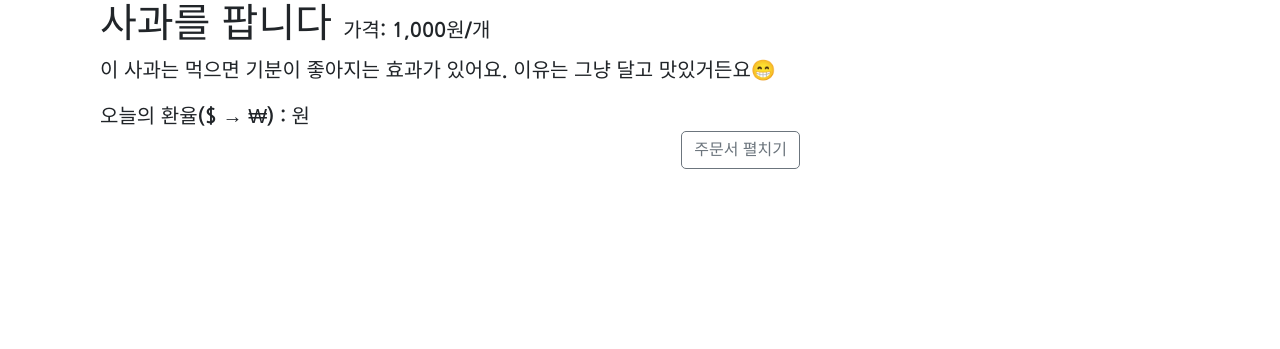
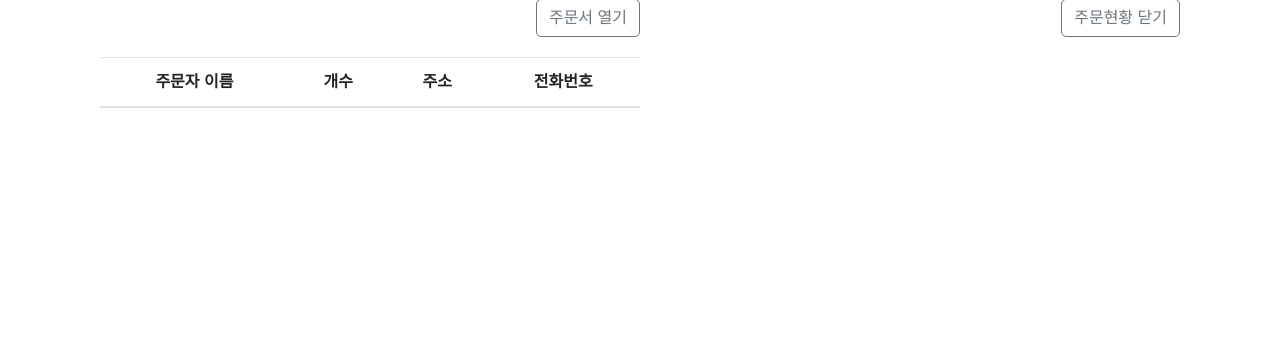
Before and after one commit to kimcno3/sparta, a Flask app: page / in a window 1280 px wide. Shown: the part 451-800 px from the top of the page. Run offline with Flask 2, Linux system fonts and the light colour scheme; data that the repository does not hold is empty; some libraries are stand-ins or nearby versions.

Commit message:
주문서, 주문현황 열기/닫기 기능 추가

```diff
--- a/homework/static/js/script.js
+++ b/homework/static/js/script.js
@@ -3,14 +3,36 @@
     order_listing();
 });
 
-function openClose() {
+function openClose_orderBox() {
     if ($('#order-box').css('display') == 'block') {
         $('#order-box').hide();
-        $('#orderbox-button').text('주문서 펼치기');
+        $('#orderbox-button').text('주문서 열기');
+    } else if ($('#orderlist-table').css('display') == 'table') {
+        $('#orderlist-table').hide();
+        $('#orderlist-button').text('주문현황 열기');
+        $('#order-box').show();
+        $('#orderbox-button').text('주문서 닫기');
+    }else {
+        $('#order-box').show();
+        $('#orderbox-button').text('주문서 닫기');
+    }
+
+}
+
+function openClose_orderlist() {
+    if ($('#orderlist-table').css('display') == 'table') {
+        $('#orderlist-table').hide();
+        $('#orderlist-button').text('주문현황 열기');
+    } else if ($('#order-box').css('display') == 'block') {
+        $('#order-box').hide();
+        $('#orderbox-button').text('주문서 열기');
+        $('#orderlist-table').show();
+        $('#orderlist-button').text('주문현황 닫기');
     } else {
-        $('#order-box').show();
-        $('#orderbox-button').text('주문서 숨기기');
+        $('#orderlist-table').show();
+        $('#orderlist-button').text('주문현황 닫기');
     }
+
 }
 
 function ordered() {
@@ -56,7 +78,6 @@
                                     </tr>`
                 $('#order-list').append(temp_html)
             }
-
         }
     })
 }
--- a/homework/templates/index.html
+++ b/homework/templates/index.html
@@ -39,15 +39,15 @@
 </head>
 
 <body>
-<div class="wrap">
-    <div class='grid1'>
+    <div class="wrap">
         <div class="img"></div>
         <div class="description">
             <h1>사과를 팝니다 <span class="description_price">가격: 1,000원/개</span></h1>
             <p>이 사과는 먹으면 기분이 좋아지는 효과가 있어요. 이유는 그냥 달고 맛있거든요😁</p>
             <p class="todayDollar">오늘의 환율($ → ₩) : <span id="dollarToWon"> </span> 원</p>
         </div>
-        <button id="orderbox-button" onclick="openClose()" class="btn btn-outline-secondary">주문서 펼치기</button>
+        <button id="orderbox-button" onclick="openClose_orderBox()" class="btn btn-outline-secondary">주문서 열기</button>
+        <button id='orderlist-button' onclick="openClose_orderlist()" type="button" class="btn btn-outline-secondary">주문현황 닫기</button>
         <div class="orderBox" id="order-box">
             <div class="input-group mb-3">
                 <div class="input-group-prepend">
@@ -84,10 +84,7 @@
             </div>
             <button id='order-button' onclick="ordered()" type="button" class="btn-primary">주문하기</button>
         </div>
-    </div>
-    <div class='grid2'>
-        <div class = 'orderList-Header'><h2>주문자 목록</h2></div>
-        <table class="table">
+        <table id = 'orderlist-table' class="table">
             <thead>
             <tr>
                 <th scope="col">주문자 이름</th>
@@ -101,6 +98,5 @@
             </tbody>
         </table>
     </div>
-</div>
 </body>
 </html>
```
